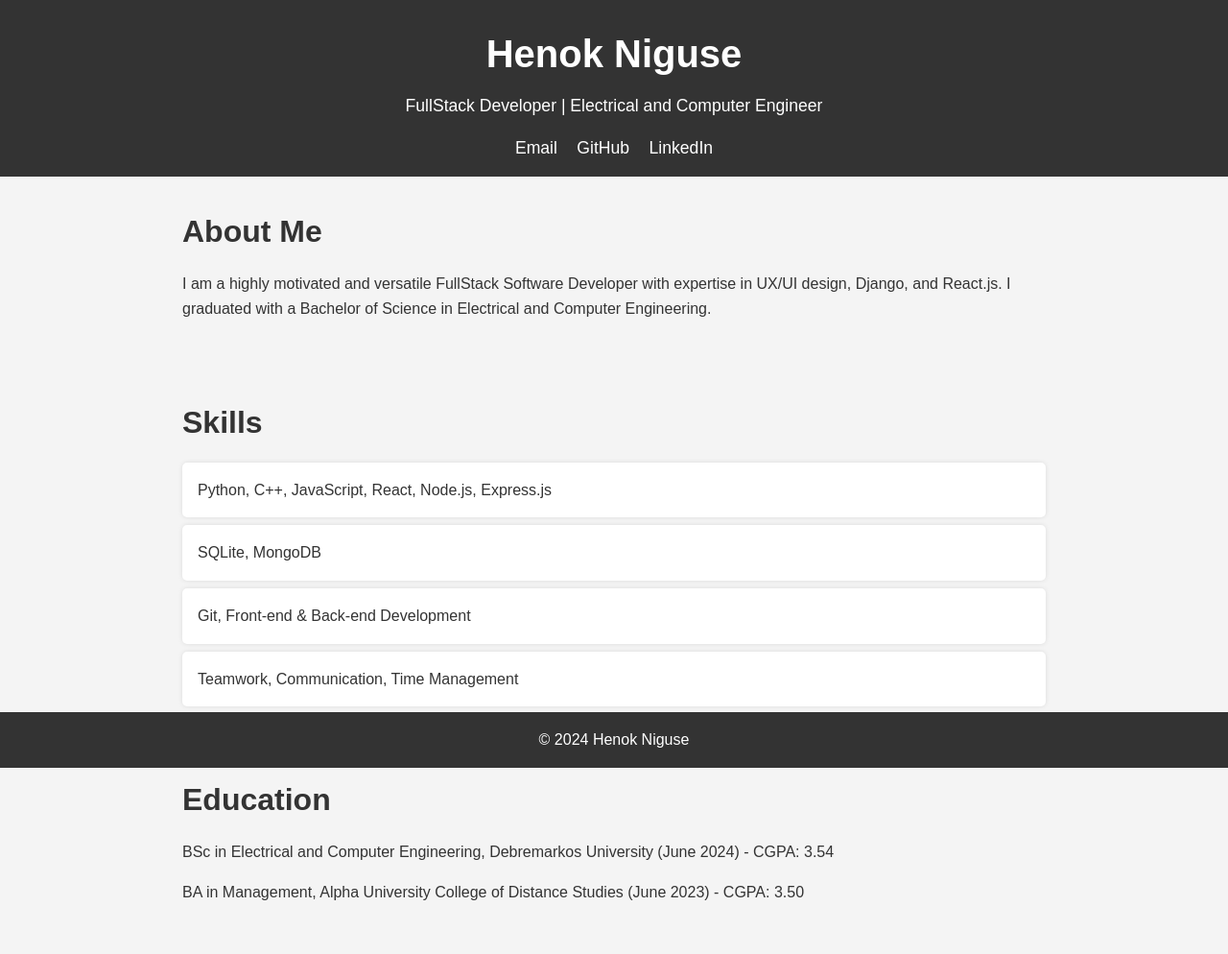
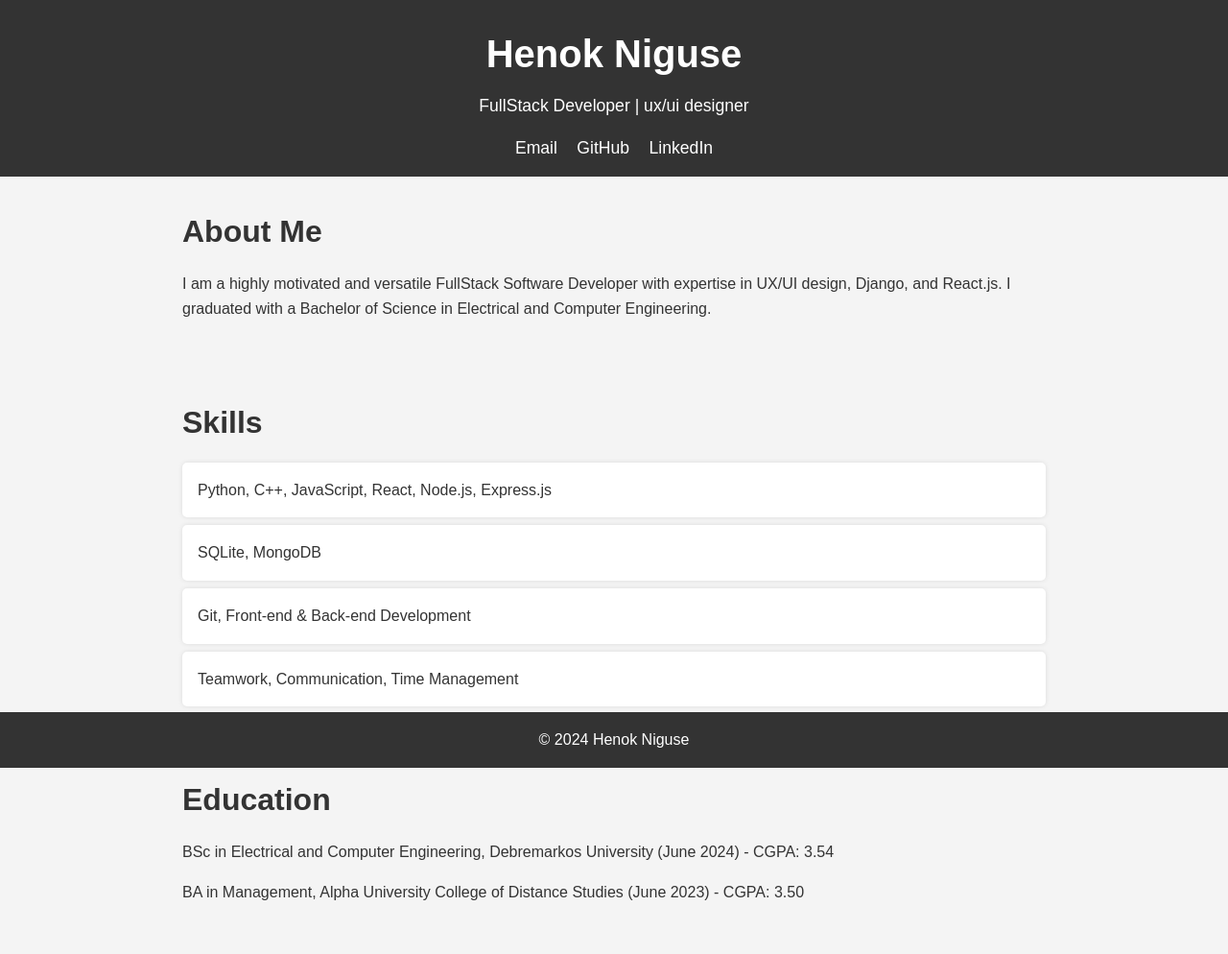
Before and after one commit to henok26/Portfolio, a plain HTML site: page index.html in a window 1280 px wide. Shown: the top 994 px of the page at 96% size. Drawn offline with Linux system fonts and the light colour scheme.

Commit message:
Update index.html

```diff
--- a/index.html
+++ b/index.html
@@ -5,13 +5,15 @@
     <meta name="viewport" content="width=device-width, initial-scale=1.0">
     <title>Henok Niguse Portfolio</title>
     <link rel="stylesheet" href="styles.css">
+<meta name="google-site-verification" content="GfaMlCVER5me49nqx0o6Un3A1ebsFoLaslaBwf6CfJ4" />
+
 </head>
 <body>
     <!-- Header Section -->
     <header>
 
         <h1>Henok Niguse</h1>
-        <p>FullStack Developer | Electrical and Computer Engineer</p>
+        <p>FullStack Developer | ux/ui designer</p>
         <nav>
             <a href="mailto:henokniguse19@gmail.com">Email</a>
             <a href="https://github.com/henok26" target="_blank">GitHub</a>
```
